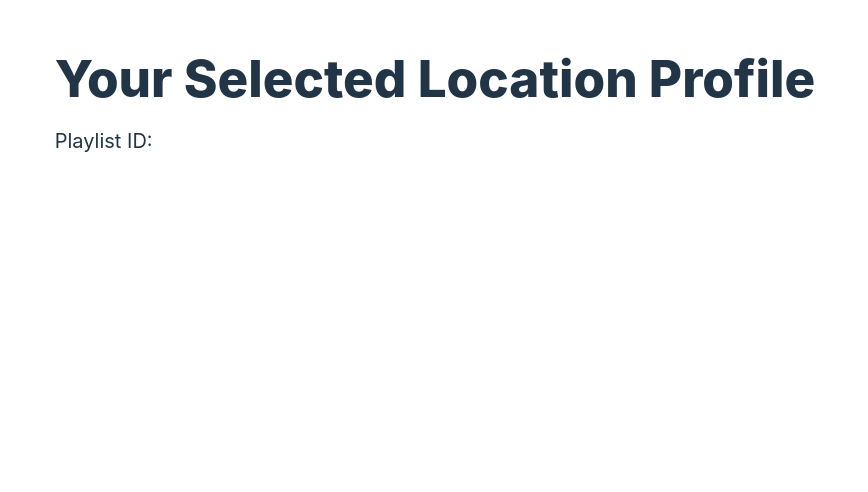
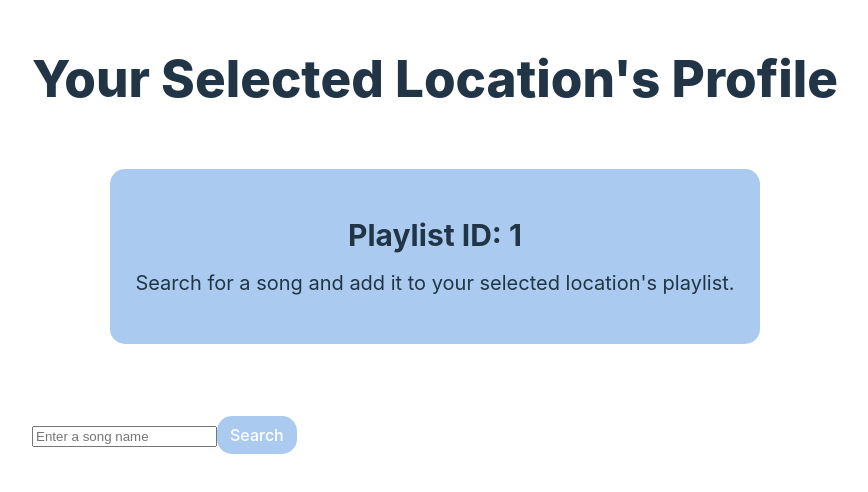
Before and after one commit to anissakp/CS411FinalProject, a React (Vite) app in the folder client/: page /location/1 in a window 1280 px wide. Shown: the top 492 px of the page, without its empty margins (205-1073 px from the left). Built offline with nearby package versions, Linux system fonts and the light colour scheme.

Commit message:
working on search for song

```diff
--- a/client/src/App.jsx
+++ b/client/src/App.jsx
@@ -11,7 +11,7 @@ const App = () => {
         <Routes>
           <Route path="/" element={<HomePage />} />
           <Route path="/map" element={<MapPage />} />
-          <Route path="/location/:id" element={<LocationPage/>} />
+          <Route path="/location/:playlistId" element={<LocationPage/>} />
         </Routes>
       </div>
     </Router>
--- a/client/src/assets/LocationPage.jsx
+++ b/client/src/assets/LocationPage.jsx
@@ -4,56 +4,63 @@ import { useParams } from 'react-router-dom';
 
 const LocationPage = () => {
   const { playlistId } = useParams();
+  /* songQuery is the input that the user gives */
+  const [songQuery, setSongQuery] = useState('');
+  const [searchInfo, setSearchInfo] = useState(null);
+
+  const handleSearch = async () => {
+    try {
+      console.log('Song Query:', songQuery);
+      const response = await axios.get(`http://localhost:3000/spotify/search-track?track=${songQuery}`);
+      setSearchInfo(response.data);
+    } catch (error) {
+      console.error('Error searching for track:', error);
+    }
+  };
+
+  console.log('Search Info:', searchInfo);
 
   // Fetch additional details based on playlistId and display them
 
+  /* make it so it shows playlist info */
+
+
   return (
-    <div style={{ paddingTop: '50px' }}>
-      <h1>Your Selected Location Profile</h1>
-      <p>Playlist ID: {playlistId}</p>
-      {/* Add more details as needed */}
+    <div>
+      <div style={{ paddingTop: '50px' }}>
+        <h1>Your Selected Location's Profile</h1>
+        <div className="upper">
+        <div className="textBox">
+          <h2>Playlist ID: {playlistId}</h2>
+          <p>Search for a song and add it to your selected location's playlist.</p>
+        </div>
+      </div>
+
+        <div style={{ marginBottom: '20px' }}>
+          <input
+            type="text"
+            placeholder="Enter a song name"
+            value={songQuery}
+            onChange={(e) => setSongQuery(e.target.value)}
+          />
+
+          <button
+            onClick={handleSearch}
+            style={{
+              backgroundColor: 'rgba(170, 203, 239, 1)',
+              padding: '8px 12px',
+              borderRadius: '15px',
+              color: '#fff',
+              cursor: 'pointer',
+            }}
+          >
+            Search
+          </button>
+        </div>
+        {/* Display Search Results */}
+      </div>
     </div>
   );
 };
 
 export default LocationPage;
-
-
-// const SearchSongBox = () => {
-//     const [searchInput, setSearchInput] = useState('');
-
-//     const handleChange = (event) => {
-//         setInputValue(event.target.value);
-//       };
-
-//       return (
-//         <div>
-//           <label htmlFor="userInput">Enter something:</label>
-//           <input
-//             type="text"
-//             id="userInput"
-//             value={inputValue}
-//             onChange={handleChange}
-//             placeholder="Type here..."
-//           />
-//           <p>You typed: {inputValue}</p>
-//         </div>
-//       );
-//     };
-
-// export default SearchSongBox
-
-// const locationPage = () => {
-//     //get the location id
-//     //get the playlist from spotify(getPlaylist)
-//     const playlistInfo = axios.get("http://localhost:3000/spotify/search-track", {
-//         body: {
-//             track: "userInput" //this will be the user input
-//         }
-//     })
-
-//     //search button to search for a song
-//     //get the data and display it well
-
-//     //add song to track using the spotify(addTrack)
-// }
```
